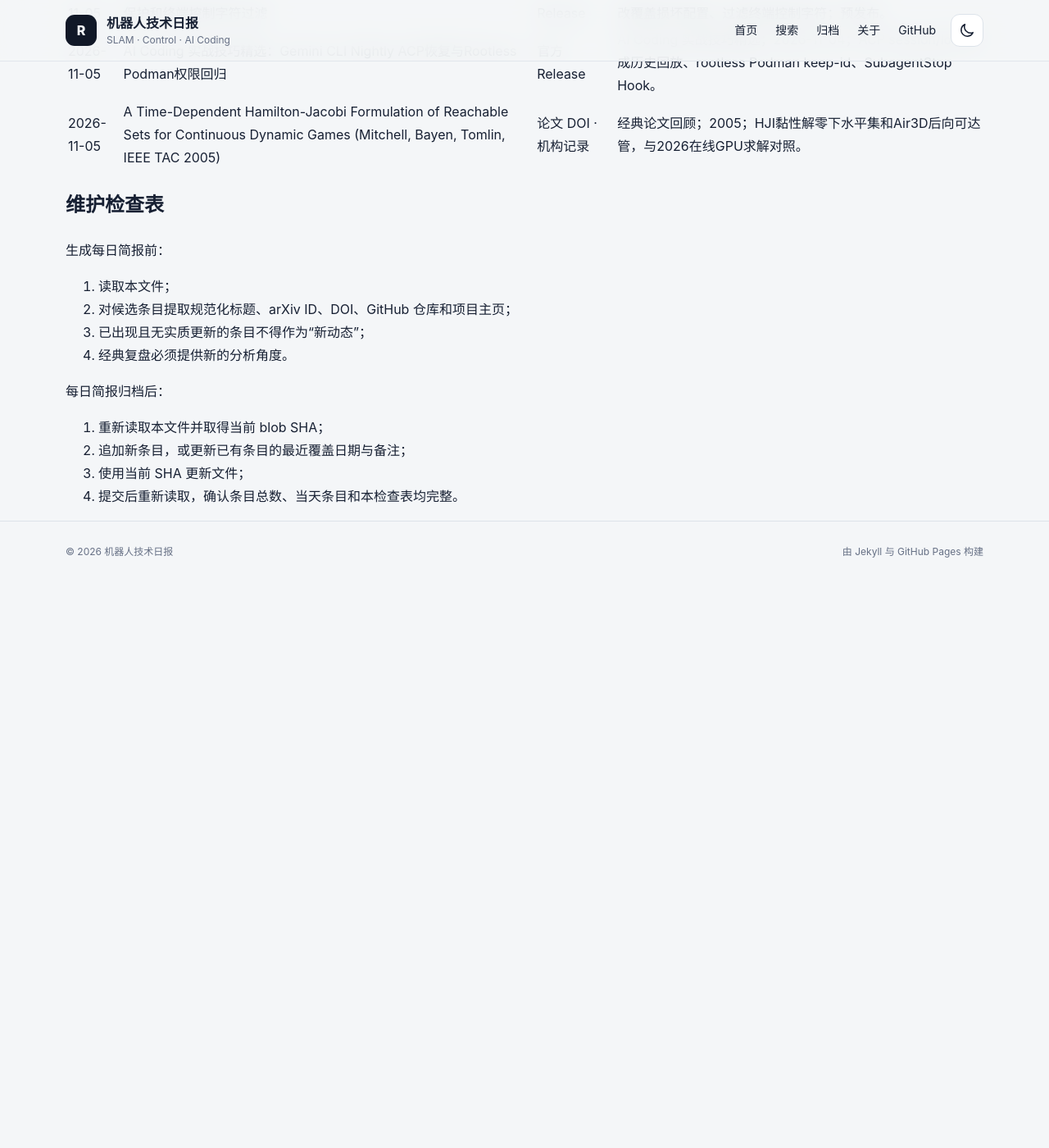
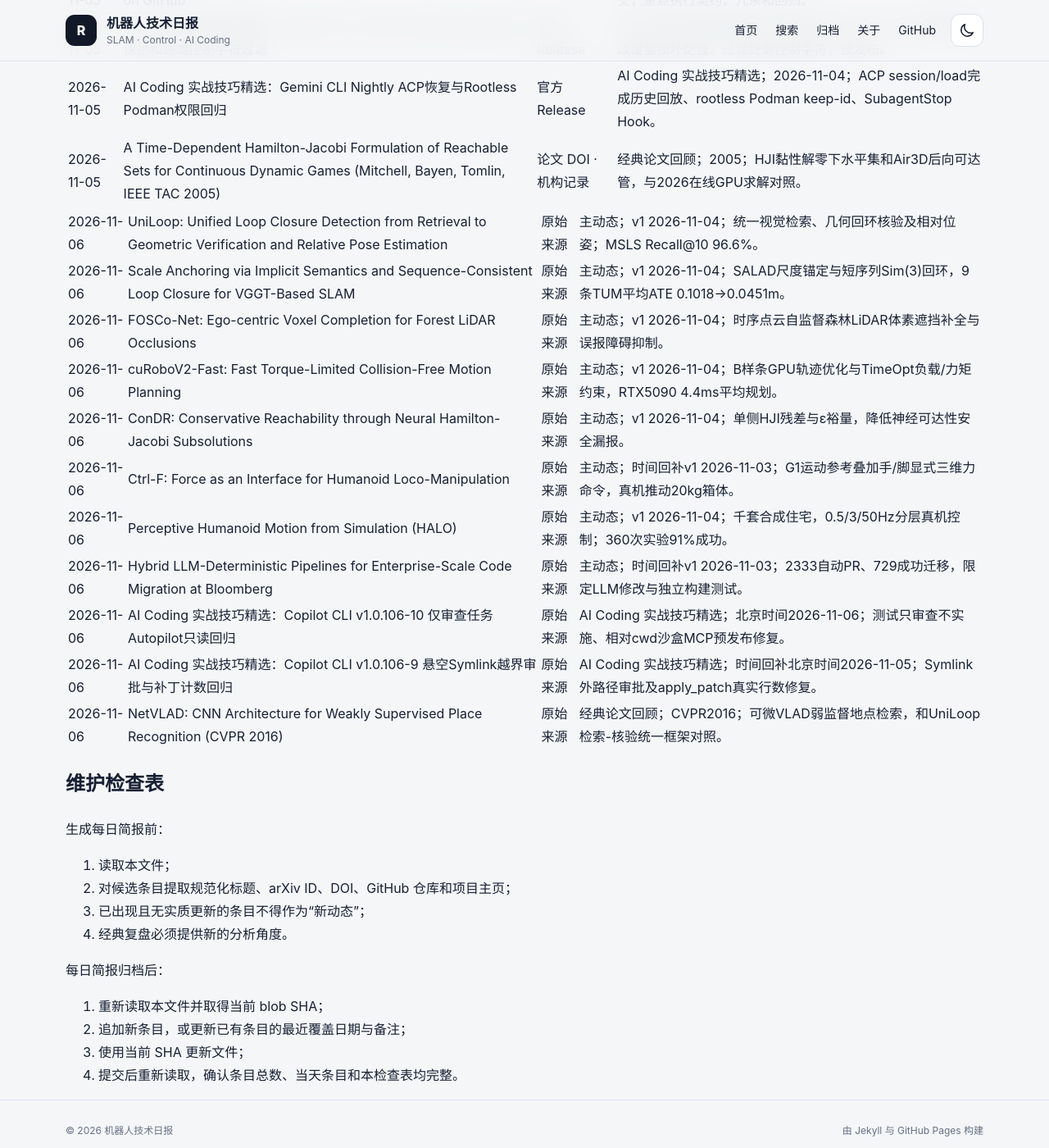
Before and after one commit to helywin/daily, a Jekyll site: the page built from robotics-brief-covered-items.md, in a window 1280 px wide and 1400 px high, scrolled down 83863 px. Shown: the whole window at 82% size. Built offline with Jekyll 4.4.1, drawn with Linux system fonts in a browser that asks for light colours; our own code applies the rules of GitHub Pages for plain Markdown files; before the commit the page ends 84571 px from its top, so only the background shows below that; some of the changed text lies outside the part shown.

Commit message:
docs: update robotics brief coverage index for 2026-11-06

```diff
--- a/robotics-brief-covered-items.md
+++ b/robotics-brief-covered-items.md
@@ -1,6 +1,6 @@
 # 机器人技术简报已覆盖条目索引
 
-> 最后更新：2026-11-05（Asia/Shanghai）
+> 最后更新：2026-11-06（Asia/Shanghai）
 >
 > 用途：每日简报选题前强制查重。本文件保留全部历史条目的最近覆盖日期、规范标题、至少一个可直接访问的原始来源和必要备注。
 >
@@ -184,6 +184,8 @@
 > 2026-11-03 新增 8 条主动态、2 条 AI Coding 实战技巧和 1 条经典论文回顾，累计 1,216 条。
 > 2026-11-04 新增 8 条主动态、2 条 AI Coding 实战技巧精选和 1 篇经典论文回顾，累计 1,227 条。
 > 2026-11-05 新增 8 条主动态、2 条 AI Coding 实战技巧精选和 1 篇经典论文回顾，累计 1,238 条。
+
+> 2026-11-06 新增8条主动态、2条AI Coding实战技巧精选、1条经典论文回顾，共1249条。
 >
 ## 已核验条目
 
@@ -1520,6 +1522,18 @@
 | 2026-11-05 | AI Coding 实战技巧精选：Gemini CLI Nightly ACP恢复与Rootless Podman权限回归 | [官方 Release](https://github.com/google-gemini/gemini-cli/releases/tag/v0.67.0-nightly.20261104.g89e9d25d6) | AI Coding 实战技巧精选；2026-11-04；ACP session/load完成历史回放、rootless Podman keep-id、SubagentStop Hook。 |
 | 2026-11-05 | A Time-Dependent Hamilton-Jacobi Formulation of Reachable Sets for Continuous Dynamic Games (Mitchell, Bayen, Tomlin, IEEE TAC 2005) | [论文 DOI](https://doi.org/10.1109/TAC.2005.851439) · [机构记录](https://its.berkeley.edu/publications/time-dependent-hamilton-jacobi-formulation-reachable-sets-continuous-dynamic-games) | 经典论文回顾；2005；HJI黏性解零下水平集和Air3D后向可达管，与2026在线GPU求解对照。 |
 
+| 2026-11-06 | UniLoop: Unified Loop Closure Detection from Retrieval to Geometric Verification and Relative Pose Estimation | [原始来源](https://arxiv.org/abs/2611.06378) | 主动态；v1 2026-11-04；统一视觉检索、几何回环核验及相对位姿；MSLS Recall@10 96.6%。 |
+| 2026-11-06 | Scale Anchoring via Implicit Semantics and Sequence-Consistent Loop Closure for VGGT-Based SLAM | [原始来源](https://arxiv.org/abs/2611.06308) | 主动态；v1 2026-11-04；SALAD尺度锚定与短序列Sim(3)回环，9条TUM平均ATE 0.1018→0.0451m。 |
+| 2026-11-06 | FOSCo-Net: Ego-centric Voxel Completion for Forest LiDAR Occlusions | [原始来源](https://arxiv.org/abs/2611.06588) | 主动态；v1 2026-11-04；时序点云自监督森林LiDAR体素遮挡补全与误报障碍抑制。 |
+| 2026-11-06 | cuRoboV2-Fast: Fast Torque-Limited Collision-Free Motion Planning | [原始来源](https://arxiv.org/abs/2611.06913) | 主动态；v1 2026-11-04；B样条GPU轨迹优化与TimeOpt负载/力矩约束，RTX5090 4.4ms平均规划。 |
+| 2026-11-06 | ConDR: Conservative Reachability through Neural Hamilton-Jacobi Subsolutions | [原始来源](https://arxiv.org/abs/2611.06802) | 主动态；v1 2026-11-04；单侧HJI残差与ε裕量，降低神经可达性安全漏报。 |
+| 2026-11-06 | Ctrl-F: Force as an Interface for Humanoid Loco-Manipulation | [原始来源](https://arxiv.org/abs/2611.05507) | 主动态；时间回补v1 2026-11-03；G1运动参考叠加手/脚显式三维力命令，真机推动20kg箱体。 |
+| 2026-11-06 | Perceptive Humanoid Motion from Simulation (HALO) | [原始来源](https://arxiv.org/abs/2611.06908) | 主动态；v1 2026-11-04；千套合成住宅，0.5/3/50Hz分层真机控制；360次实验91%成功。 |
+| 2026-11-06 | Hybrid LLM-Deterministic Pipelines for Enterprise-Scale Code Migration at Bloomberg | [原始来源](https://arxiv.org/abs/2611.05457) | 主动态；时间回补v1 2026-11-03；2333自动PR、729成功迁移，限定LLM修改与独立构建测试。 |
+| 2026-11-06 | AI Coding 实战技巧精选：Copilot CLI v1.0.106-10 仅审查任务Autopilot只读回归 | [原始来源](https://github.com/github/copilot-cli/releases/tag/v1.0.106-10) | AI Coding 实战技巧精选；北京时间2026-11-06；测试只审查不实施、相对cwd沙盒MCP预发布修复。 |
+| 2026-11-06 | AI Coding 实战技巧精选：Copilot CLI v1.0.106-9 悬空Symlink越界审批与补丁计数回归 | [原始来源](https://github.com/github/copilot-cli/releases/tag/v1.0.106-9) | AI Coding 实战技巧精选；时间回补北京时间2026-11-05；Symlink外路径审批及apply_patch真实行数修复。 |
+| 2026-11-06 | NetVLAD: CNN Architecture for Weakly Supervised Place Recognition (CVPR 2016) | [原始来源](https://doi.org/10.1109/CVPR.2016.572) | 经典论文回顾；CVPR2016；可微VLAD弱监督地点检索，和UniLoop检索-核验统一框架对照。 |
+
 ## 维护检查表
 
 生成每日简报前：
```
